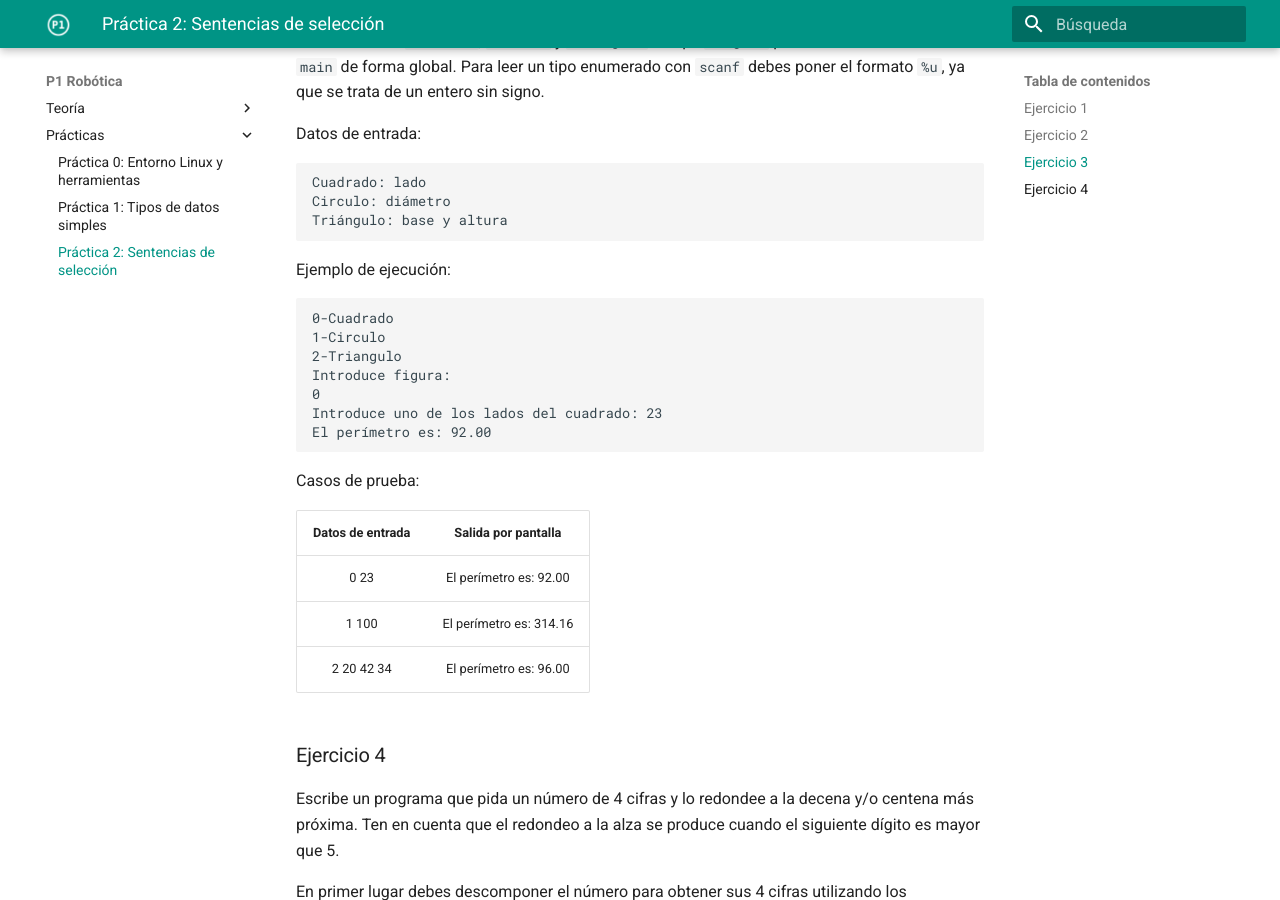
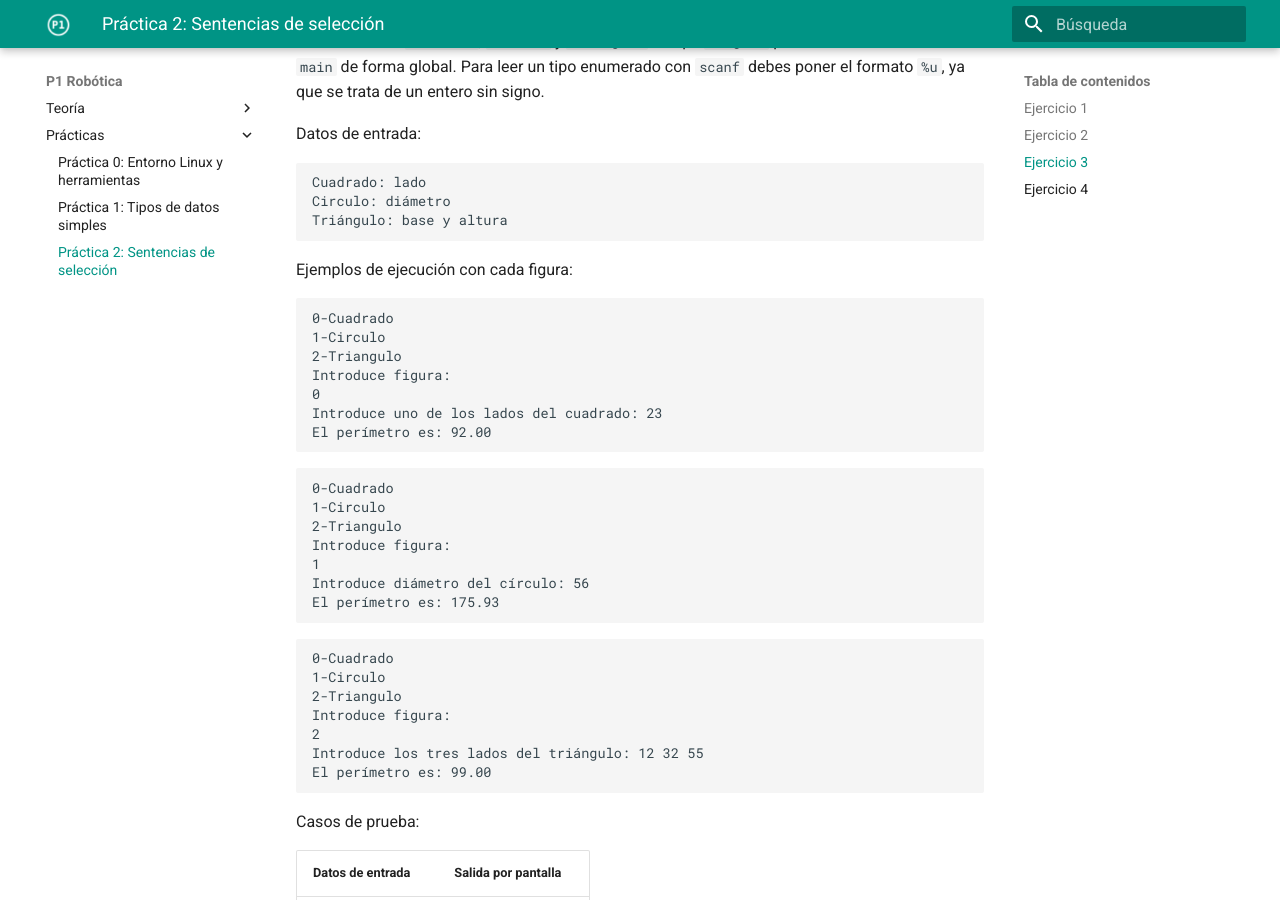
Before and after one commit to cpomares/p1-robotica, an MkDocs documentation site: the page built from docs/Practicas/practica02/practica02.md, in a window 1280 px wide and 900 px high, scrolled down 1771 px. Built offline with MkDocs 1.6.1 and Material for MkDocs 9.7.7, drawn with Linux system fonts in a browser that asks for light colours.

Commit message:
ejer 3 p2

```diff
--- a/docs/Practicas/practica02/practica02.md
+++ b/docs/Practicas/practica02/practica02.md
@@ -72,7 +72,7 @@ Circulo: diámetro
 Triángulo: base y altura
 ~~~
 
-Ejemplo de ejecución:
+Ejemplos de ejecución con cada figura:
 
 ~~~text
 0-Cuadrado
@@ -82,6 +82,26 @@ Introduce figura:
 0
 Introduce uno de los lados del cuadrado: 23
 El perímetro es: 92.00
+~~~
+
+~~~text
+0-Cuadrado
+1-Circulo
+2-Triangulo
+Introduce figura:
+1
+Introduce diámetro del círculo: 56
+El perímetro es: 175.93
+~~~
+
+~~~text
+0-Cuadrado
+1-Circulo
+2-Triangulo
+Introduce figura:
+2
+Introduce los tres lados del triángulo: 12 32 55
+El perímetro es: 99.00
 ~~~
 
 Casos de prueba:
```
